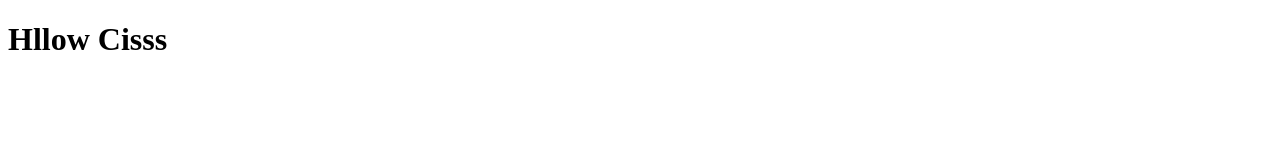
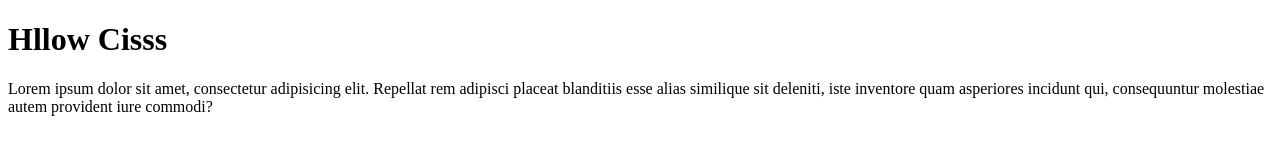
Before and after one commit to Ayub-Budi/coba, a plain HTML site: page index.html in a window 1280 px wide. Drawn offline with Linux system fonts and the light colour scheme.

Commit message:
mennambahkan paragraf

```diff
--- a/index.html
+++ b/index.html
@@ -7,5 +7,11 @@
   </head>
   <body>
     <h1>Hllow Cisss</h1>
+    <p>
+      Lorem ipsum dolor sit amet, consectetur adipisicing elit. Repellat rem
+      adipisci placeat blanditiis esse alias similique sit deleniti, iste
+      inventore quam asperiores incidunt qui, consequuntur molestiae autem
+      provident iure commodi?
+    </p>
   </body>
 </html>
```
